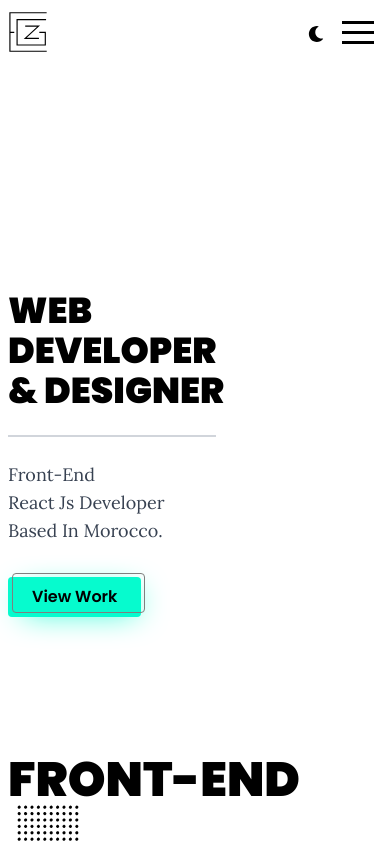
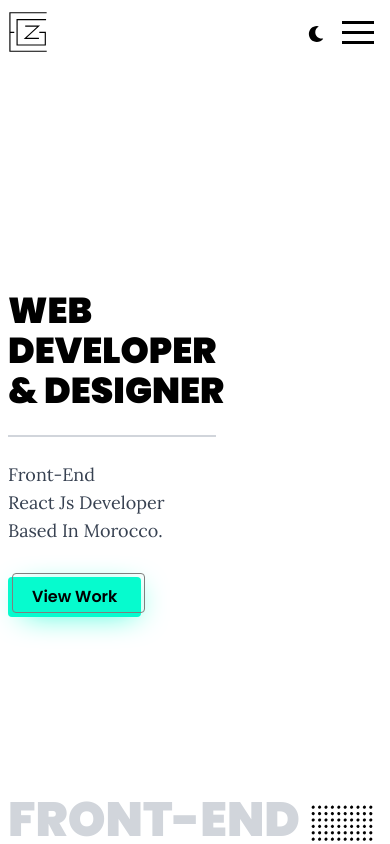
Before and after one commit to ZinoChan/portfolio_v2, a Next.js app: page / in a window 390 px wide. Built offline with nearby package versions, Linux system fonts and the light colour scheme.

Commit message:
fix design

```diff
--- a/pages/index.tsx
+++ b/pages/index.tsx
@@ -21,7 +21,7 @@ const Home = () => {
           animate="visible"
           variants={fadeIn}
           custom={0.6}
-          className="absolute  bottom-10 px-2 xl:hidden font-main uppercase font-black dark:text-gray-700   md:text-7xl text-5xl"
+          className="absolute z-20 bottom-0 px-2 xl:hidden font-main uppercase font-black text-gray-300 dark:text-dark-gray   md:text-7xl text-5xl"
         >
           front-end
         </motion.h1>
@@ -73,7 +73,7 @@ const Home = () => {
           animate="visible"
           variants={slideUp}
           custom={0.6}
-          className="absolute -bottom-10 md:left-12 left-4 w-20 bg-cover h-20 dark:filter dark:invert"
+          className="absolute -bottom-10 xl:left-12 right-0 w-20 bg-cover h-20 dark:filter  dark:invert"
         >
           <Shape />
         </motion.div>
```
